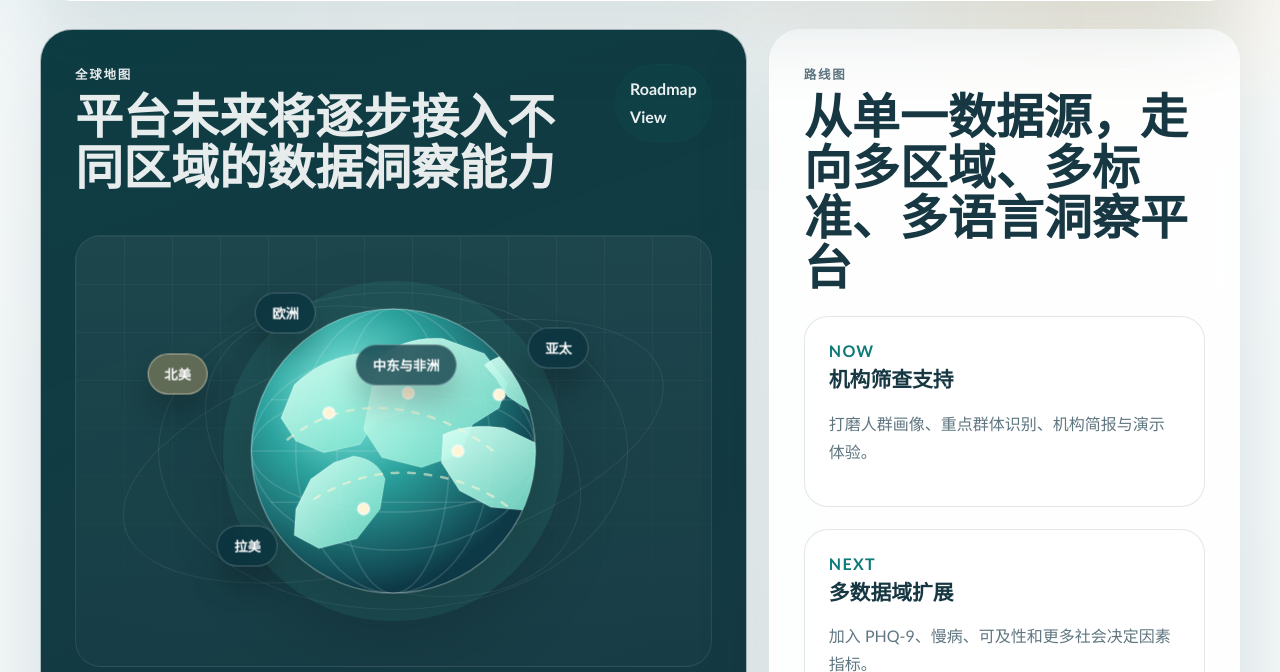
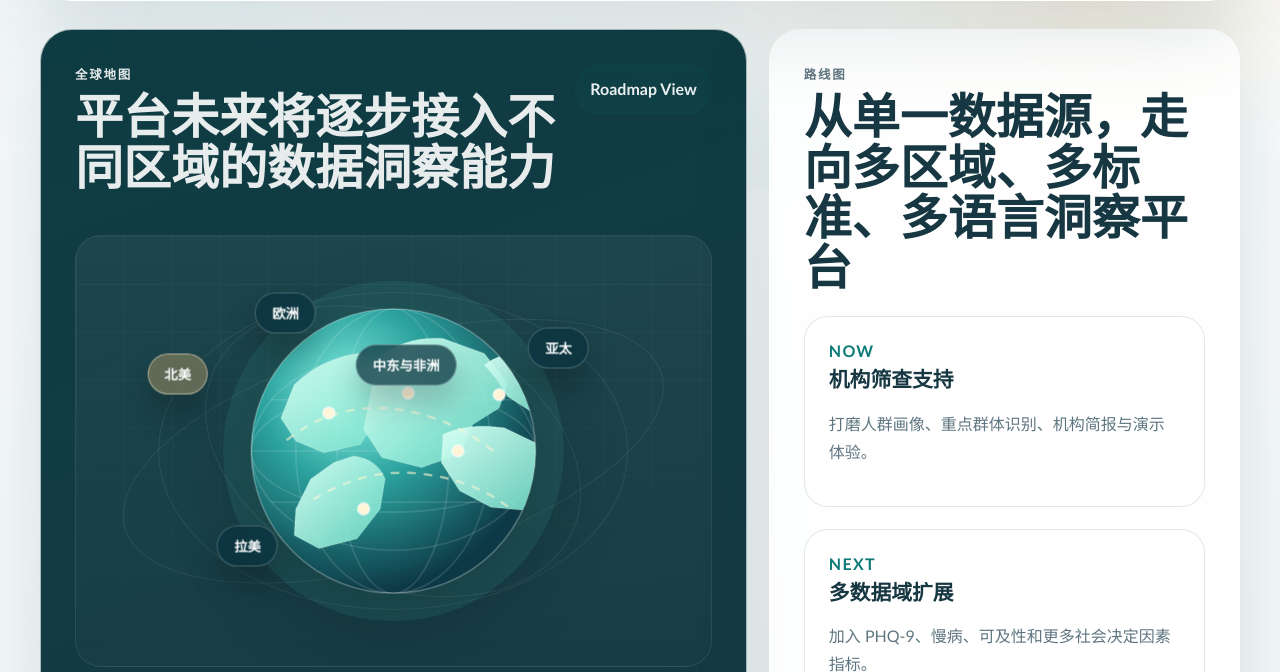
Before and after one commit to Cherry-Jam1010/HealthInsight, a FastAPI app: template app/templates/vision.html in a window 1280 px wide. Shown: the part 610-1282 px from the top of the page. Run offline with FastAPI, Linux system fonts and the light colour scheme; the template is opened without the code that fills it, so the values that code supplies are empty.

Commit message:
Fix compact heading overflow in studio panel

```diff
--- a/app/static/css/site.css
+++ b/app/static/css/site.css
@@ -486,6 +486,22 @@
   align-items: flex-start;
   justify-content: space-between;
   gap: 14px;
+}
+
+.section-heading.spread.compact {
+  flex-wrap: wrap;
+}
+
+.section-heading.spread.compact > div {
+  min-width: 0;
+  flex: 1 1 240px;
+}
+
+.section-heading.spread.compact .api-path,
+.section-heading.spread.compact .status-dot {
+  max-width: 100%;
+  white-space: normal;
+  overflow-wrap: anywhere;
 }
 
 .panel,
```
